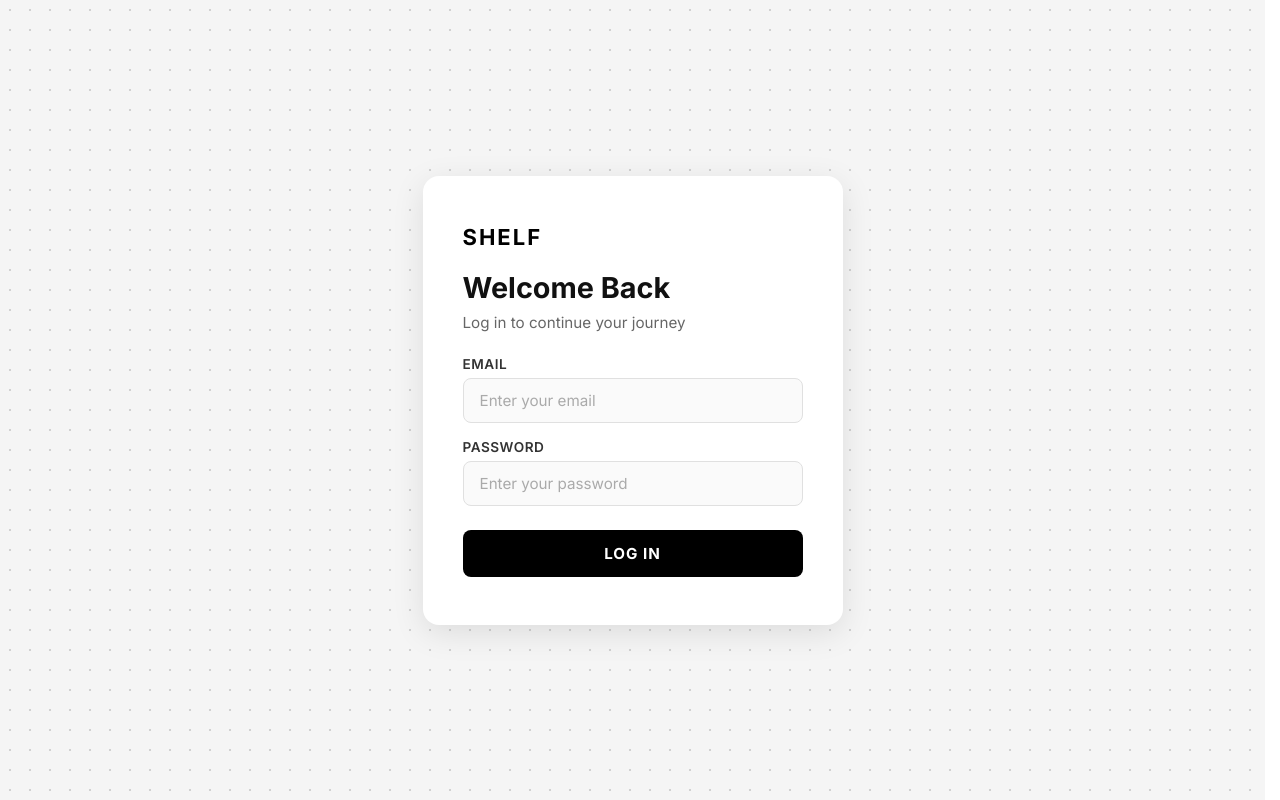
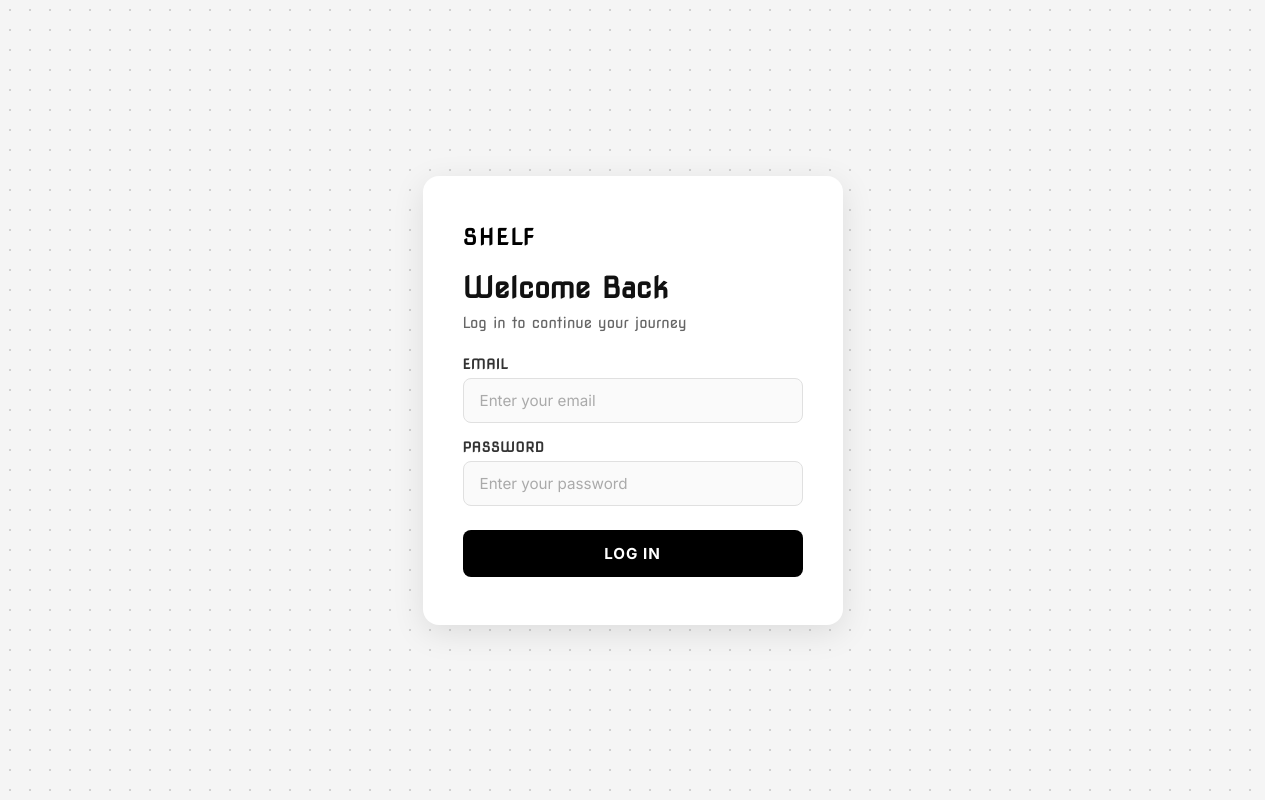
Before and after one commit to siru01/e-book, a React (Vite) app in the folder library_frontend/: page /login in a window 1280 px wide. Built offline with nearby package versions, Linux system fonts and the light colour scheme; a web font is replaced by a local one.

Commit message:
chnages in login page

```diff
--- a/library_frontend/src/pages/HomePage.css
+++ b/library_frontend/src/pages/HomePage.css
@@ -108,7 +108,7 @@
 .shelf-hero {
   position: relative;
   z-index: 5;
-  flex: 1;
+  flex: 0.8;
   display: flex;
   flex-direction: column;
   align-items: center;
@@ -118,7 +118,7 @@
 }
 
 .shelf-eyebrow {
-  font-size: 0.78rem;
+  font-size: 0.78em;
   letter-spacing: 0.22em;
   text-transform: uppercase;
   color: var(--sub-text);
--- a/library_frontend/src/pages/Login.css
+++ b/library_frontend/src/pages/Login.css
@@ -1,4 +1,4 @@
-@import url('https://fonts.googleapis.com/css2?family=Inter:wght@400;500;600;700&display=swap');
+
 
 * {
   box-sizing: border-box;
@@ -15,7 +15,7 @@
   background-color: #f5f5f5;
   background-image: radial-gradient(#d1d1d1 1px, transparent 1px);
   background-size: 20px 20px;
-  font-family: 'Inter', sans-serif;
+  font-family: 'Nova Square', sans-serif;
 }
 
 /* ── Card ── */
```
